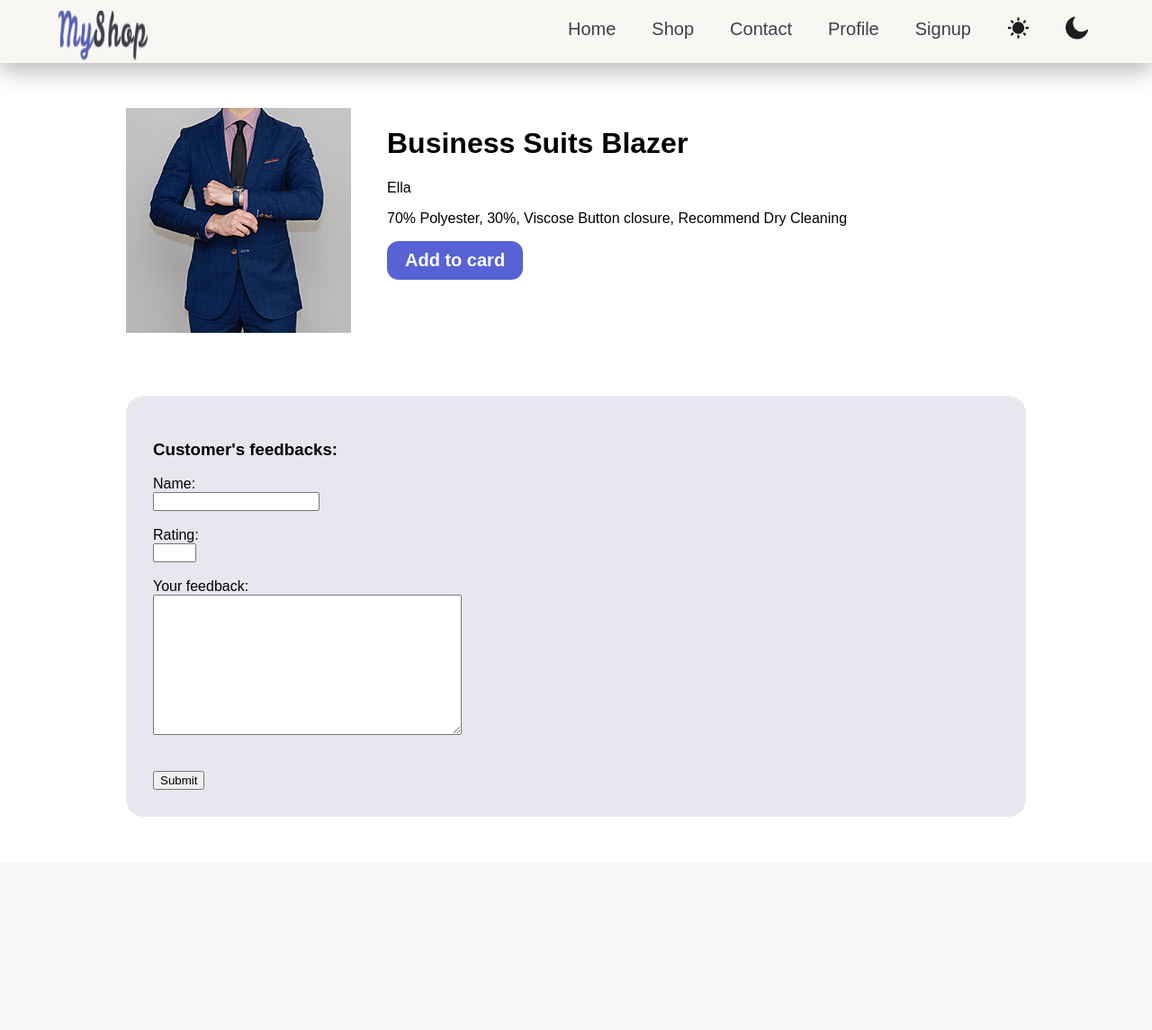
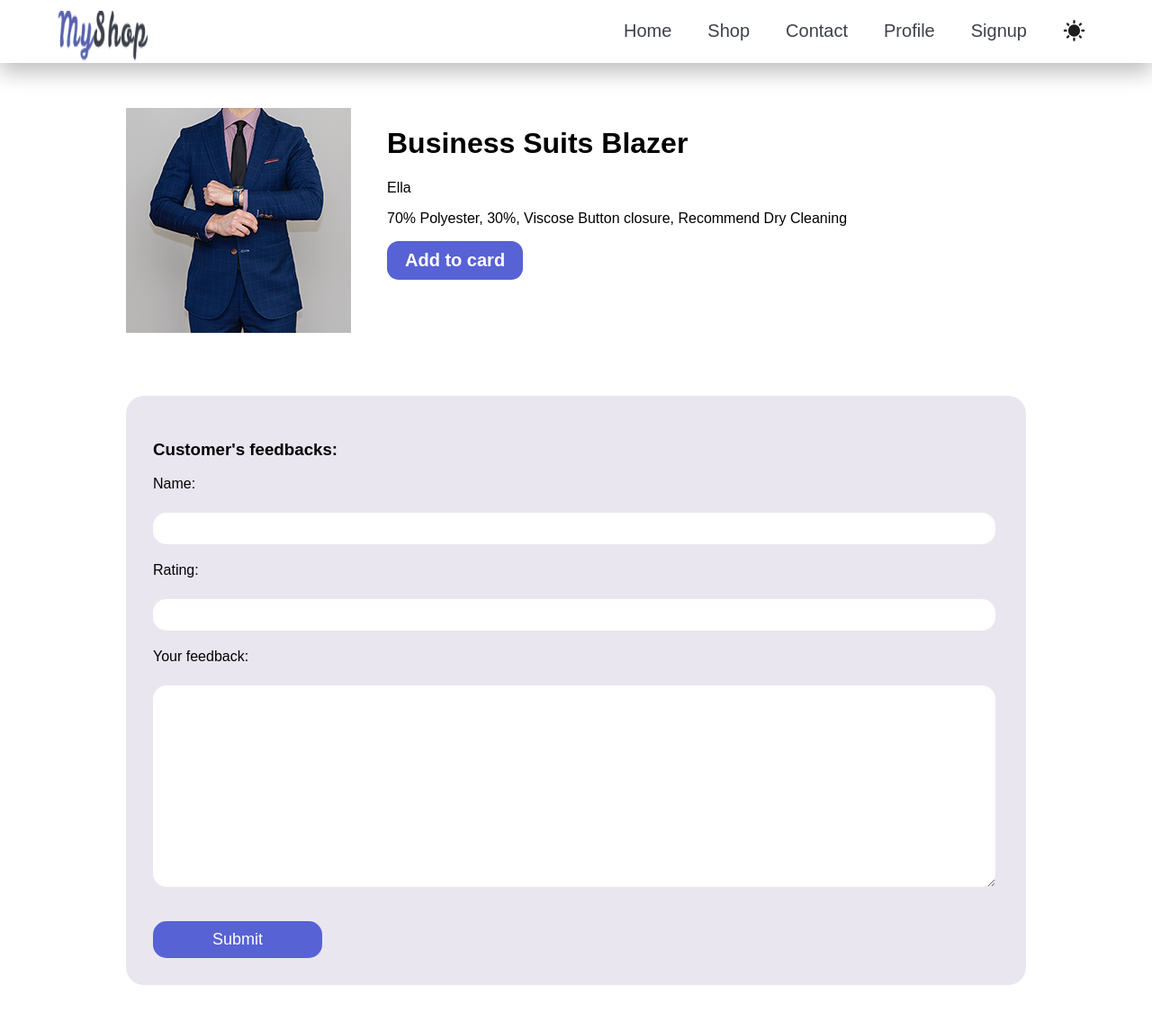
Before and after one commit to ellie-seyedin/myshop, a Django app: page /products/2/2 in a window 1280 px wide. Shown: the whole page at 90% size. Before the commit the page ends 908 px from the top, so only its background shows below. Run offline with Django 4.2, Linux system fonts and the light colour scheme; data comes from the database, SQL or seed files in the repository.

Commit message:
Styling the form.

```diff
--- a/products/static/products/product.css
+++ b/products/static/products/product.css
@@ -1,29 +1,23 @@
 body{
     font-family: Arial, Helvetica, sans-serif;
-    margin:0 ;
+    margin: 0;
 }
-/* -------------- navigation bar style -------------- */
+/* ---------------- navigation bar style ---------------- */
 header{
     display: flex;
     padding: 0 5%;
     justify-content: space-between;
-    background-color:white;
-    background-color: #f9f7f3;
+    background-color: white;
     box-shadow: 0px 10px 25px #00000043;
     height: 70px;
 }
-header img{
-    padding-top: 12px;
-}
-   .main-nav {
-       padding-bottom: 7px;
-       /* border: #2b2343 solid 2px; */
-       margin: 7px;
+header img{     padding-top: 12px;}
+.main-nav{
+    padding: 10px;
     display: flex;
     column-gap: 40px;
-       padding-top: 9px;
+    padding-top: 18px;
 }
-
 .main-nav a{
     font-size: 20px;
     color: #3d414a;
@@ -32,27 +26,21 @@ header img{
     padding-top: 5px;
 }
 .main-nav a:hover{
-    color: red;
+    color: #FB6376;
 }
-   #selected{
-    color: blue;
-   }
-   header svg:hover{
-    cursor: pointer;
-   }
+#selected{color: #5762D5;}
+header svg:hover{ cursor: pointer;}
+#moon-icon{ transform: translateY(-5px); display: none;}
+#sun-icon{ transform: translateY(-5px);}
 
-   #moon-icon{transform: translateY(-5px);}
-   #sun-icon{transform: translateY(-5px);}
+/* ---------------- Product info ---------------- */
 
-   /* -------------- Product Info  -------------- */
-
-   #product-main-con{width: 1000px; margin:50px  auto;}
+#product-main-con{width: 1000px;margin:50px auto;}
 #product-main-con main{
     display: flex;
     width: 100%;
     column-gap: 40px;
 }
-
 #product-main-con main button{
     background-color: #5762D5;
     font-size: 20px;
@@ -64,14 +52,40 @@ header img{
     cursor: pointer;
     transition-duration: 0.3s;
 }
-
-   #product-main-con button:hover{
-    background-color: #3d47b0;
-   }
-
+#product-main-con main button:hover{background-color: #3d47b0;}
 #feedback{
     padding: 30px;
     background-color: #E9E6F0;
-        border-radius:20px;
+    border-radius: 20px;
     margin-top: 70px;
 }
+
+/* ---------------- feedback form ---------------- */
+#feedback input, #feedback textarea{
+    width: 97%;
+    display: block;
+    font-size: 18px;
+    padding: 7px 12px;
+    margin-bottom: 20px;
+    border: none;
+    border-radius: 15px;
+}
+
+#feedback label{
+    font-weight: 300;
+    display: block;
+    margin-bottom: 5px;
+}
+
+#feedback button{
+    border: none;
+    border-radius: 15px;
+    background-color: #5762D5;
+    color: white;
+    font-size: 18px;
+    padding: 10px 30px;
+    width: 20%;
+    cursor: pointer;
+    transition-duration: 0.3s;
+}
+#feedback button:hover{ background-color: #3d47b0;}
--- a/products/templates/products/product.html
+++ b/products/templates/products/product.html
@@ -32,7 +32,7 @@
 
                 {% for field in form %}
                     {{field.label_tag}}<br>
-                    {{field}}<br>
+                    {{field}}
 
                     {% if field.help_text %}
                         <p>{{field.help_text}}</p><br>
@@ -40,7 +40,7 @@
 
                     {% for error in field.errors %}<br>
                     <p style= "color:red">{{error}}</p><br>
-                    {% endfor %}<br>
+                    {% endfor %}
                 {%endfor%}
                 <br>
                 <button type="Submit">Submit</button>
```
Lines whose indentation alone changed are shown as unchanged.
